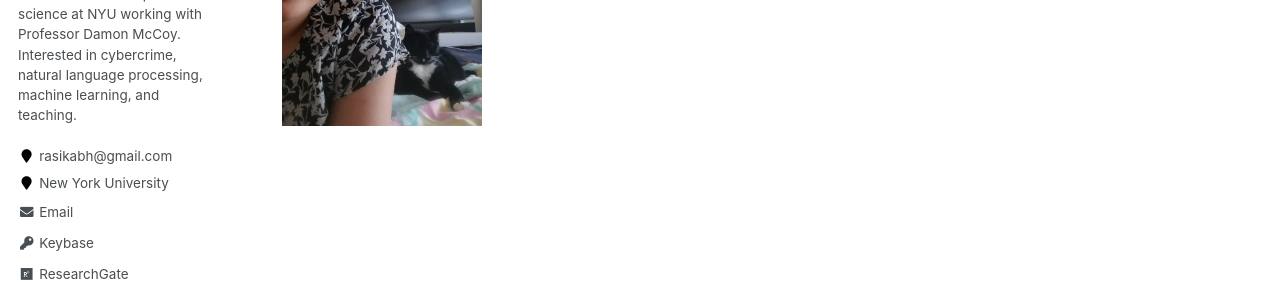
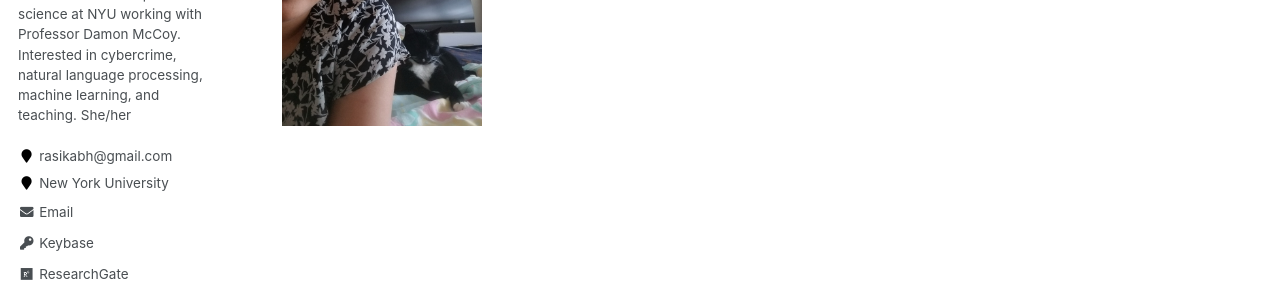
Before and after one commit to rasikabh/rasikabh.github.io, a Jekyll site: the page built from _pages/about.md, in a window 1280 px wide. Shown: the part 405-702 px from the top of the page. Built offline with Jekyll 4.4.1, drawn with Linux system fonts in a browser that asks for light colours; some of the changed text lies outside the part shown.

Commit message:
Update _config.yml

```diff
--- a/_config.yml
+++ b/_config.yml
@@ -10,7 +10,7 @@ locale                   : "en-US"
 title                    : "Rasika Bhalerao"
 title_separator          : "-"
 name                     : &name "Rasika Bhalerao"
-description              : &description "I am a PhD student in computer science at NYU working with Professor Damon McCoy. I am interested in cybercrime, natural language processing, machine learning, and teaching."
+description              : &description "I am a PhD student in computer science at NYU working with Professor Damon McCoy. I am interested in cybercrime, natural language processing, machine learning, and teaching. She/her."
 url                      : https://rasikabh.github.io/
 baseurl                  : "" # the subpath of your site, e.g. "/blog"
 repository               : "rasikabh/rasikabh.github.io"
@@ -82,7 +82,7 @@ analytics:
 author:
   name             : "Rasika Bhalerao"
   avatar           : "bhalerao.jpg"
-  bio              : "PhD student in computer science at NYU working with Professor Damon McCoy. Interested in cybercrime, natural language processing, machine learning, and teaching."
+  bio              : "PhD student in computer science at NYU working with Professor Damon McCoy. Interested in cybercrime, natural language processing, machine learning, and teaching. She/her"
   location         : "rasikabh@gmail.com"
   employer         : "New York University"
   pubmed           :
```
